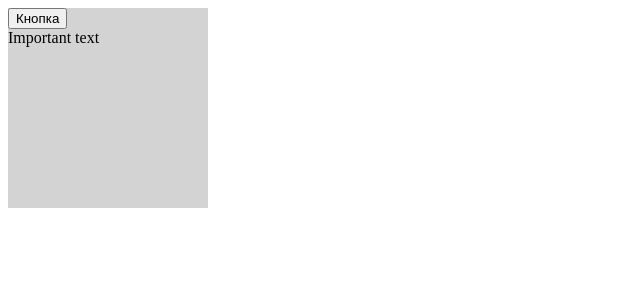
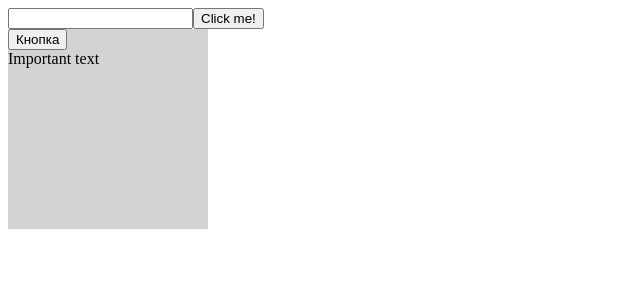
Before and after one commit to Aleksandr-Glebik/react-ts-ulbi-tv, a React (Create React App) app: page / in a window 1280 px wide. Shown: the top 300 px of the page, without its empty margins (0-640 px from the left). Built offline with nearby package versions, Linux system fonts and the light colour scheme; no server answers.

Commit message:
feat: add EventExample - input, button

```diff
--- a/src/App.tsx
+++ b/src/App.tsx
@@ -1,6 +1,7 @@
 import axios from 'axios'
 import React, { useEffect, useState } from 'react'
 import Card, {CardVariant} from './components/Card'
+import EventExample from './components/EventExample'
 import List from './components/List'
 import TodoItem from './components/TodoItem'
 import UserItem from './components/UserItem'
@@ -38,6 +39,7 @@ function App() {
 
   return (
     <div>
+      <EventExample />
       <Card variant={CardVariant.primary}
             width='200px' height='200px'
       >
--- /dev/null
+++ b/src/components/EventExample.tsx
@@ -0,0 +1,22 @@
+import React, {FC, useState} from 'react'
+
+const EventExample: FC = () => {
+    const [value, setValue] = useState<string>('')
+
+    const changeHandler = (e: React.ChangeEvent<HTMLInputElement>) => {
+        setValue(e.target.value)
+    }
+
+    const clickHandler = (e: React.MouseEvent<HTMLButtonElement>) => {
+        console.log(value);
+    }
+
+    return (
+        <div>
+            <input type='text' value={value} onChange={changeHandler}/>
+            <button onClick={clickHandler}>Click me!</button>
+        </div>
+    )
+}
+
+export default EventExample
```
